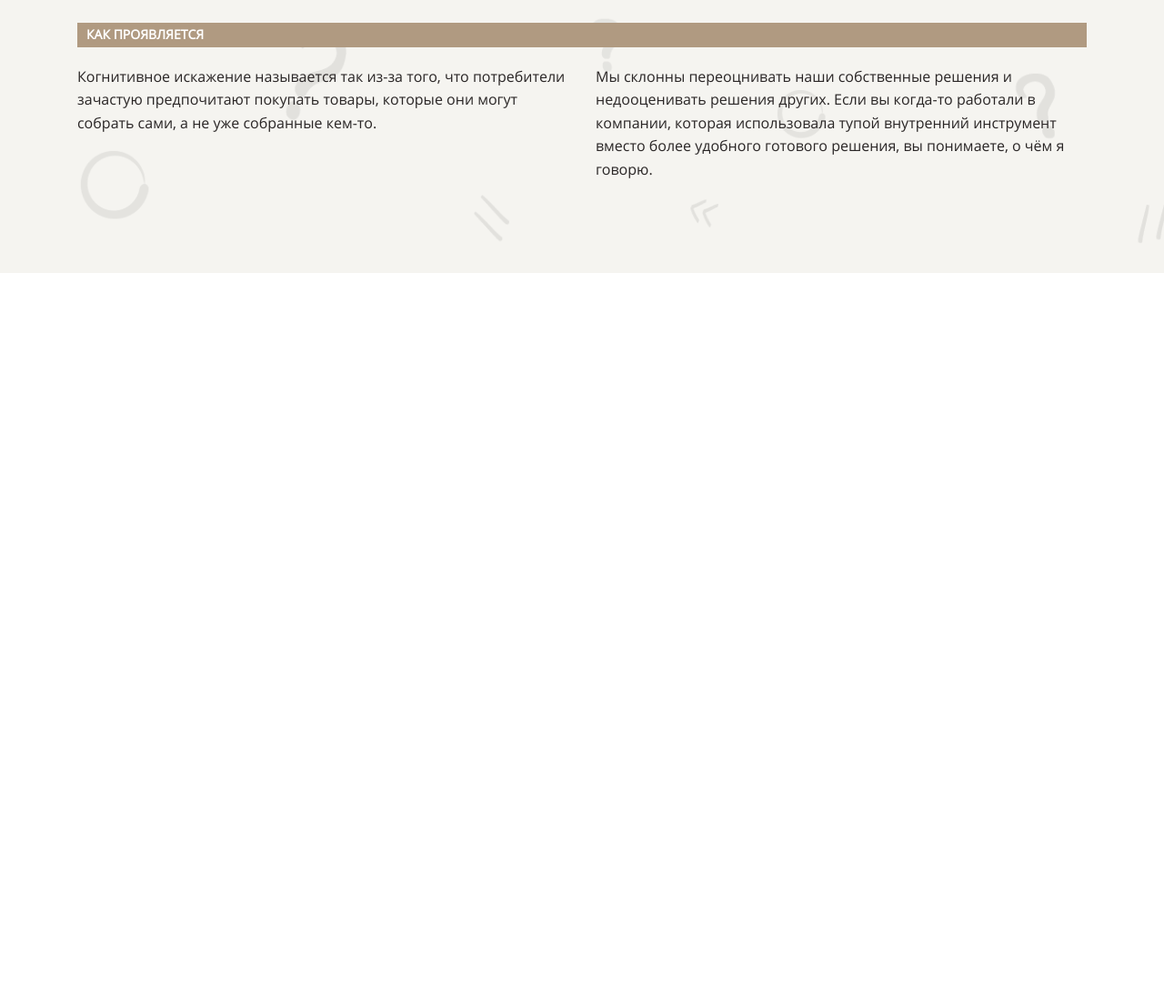
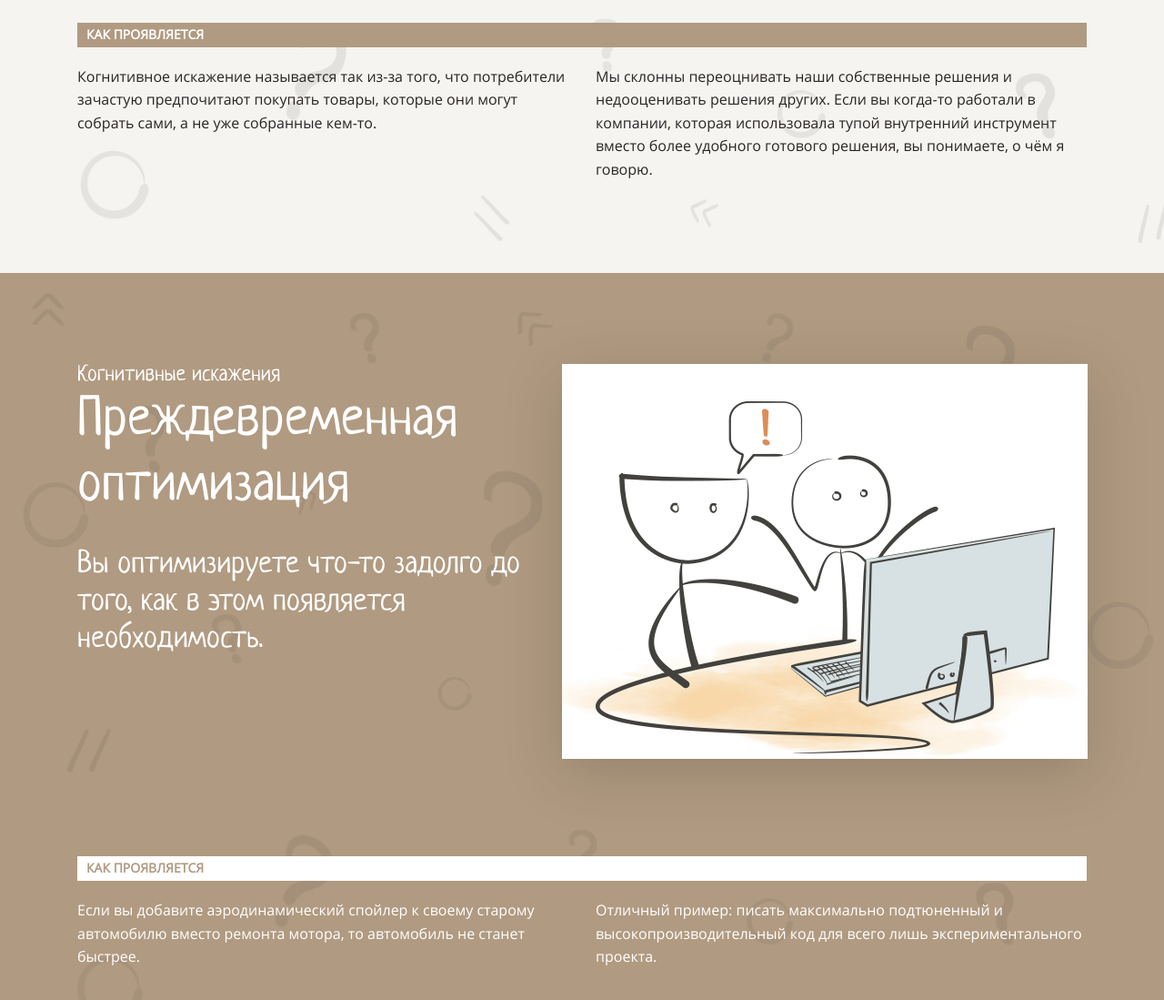
Before and after one commit to clickf5/layout-designer-project-lvl1, a website: page src/index.html in a window 1280 px wide. Shown: the part 3383-4482 px from the top of the page at 91% size. Before the commit the page ends 3683 px from the top, so only its background shows below. Drawn offline with Linux system fonts and the light colour scheme.

Commit message:
feat: step-7 finish

```diff
--- a/src/index.html
+++ b/src/index.html
@@ -87,13 +87,31 @@
                         <h2 class="mb-30">Эффект ИКЕА</h2>
                         <p>Вы переоцениваете собственные решения, и, как следствие, недооцениваете решения других.</p>
                     </div>
+                </div>
+                <div class="cols-2 gap-30">
                     <h3 class="span-all mt-100 mb-20">Как проявляется</h3>
                     <p>Когнитивное искажение называется так из-за того, что потребители зачастую предпочитают покупать товары, которые они могут собрать сами, а не уже собранные кем-то.</p>
                     <p class="break-inside">Мы склонны переоцнивать наши собственные решения и недооценивать решения других. Если вы когда-то работали в компании, которая использовала тупой внутренний инструмент вместо более удобного готового решения, вы понимаете, о чём я говорю.</p>
                 </div>
             </div>
         </section>
-        <section></section>
+        <section id="premature-optimization" class="d-flex center bg-main bg-brown">
+            <div class="content inverse">
+                <div class="cols-2 gap-30">
+                    <div class="neucha">
+                        <span>Когнитивные искажения</span>
+                        <h2 class="mb-30">Преждевременная оптимизация</h2>
+                        <p>Вы оптимизируете что-то задолго до того, как в этом появляется необходимость.</p>
+                    </div>
+                    <img class="shadow" src="images/1.png">
+                </div>
+                <div class="cols-2 gap-30">
+                    <h3 class="span-all mt-100 mb-20">Как проявляется</h3>
+                    <p>Если вы добавите аэродинамический спойлер к своему старому автомобилю вместо ремонта мотора, то автомобиль не станет быстрее.</p>
+                    <p class="break-inside">Отличный пример: писать максимально подтюненный и высокопроизводительный код для всего лишь экспериментального проекта.</p>
+                </div>
+            </div>
+        </section>
         <section></section>
         <section></section>
         <section></section>
--- a/src/styles/style.css
+++ b/src/styles/style.css
@@ -126,6 +126,10 @@ h3 {
   margin-bottom: 16px;
 }
 
+.content.inverse img {
+  margin-left: -37px;
+}
+
 .mb-185 {
   margin-bottom: 185px;
 }
@@ -154,6 +158,12 @@ h3 {
   text-transform: uppercase;
 
   background: var(--brown);
+}
+
+.inverse .cols-2 h3 {
+  color: var(--brown);
+
+  background: var(--white);
 }
 
 .color-main {
@@ -304,3 +314,11 @@ a.card:hover h3 {
   font-size: 34px;
   line-height: 1.2em;
 }
+
+.bg-brown {
+  background: var(--brown);
+}
+
+.inverse {
+  color: var(--white);
+}
```
